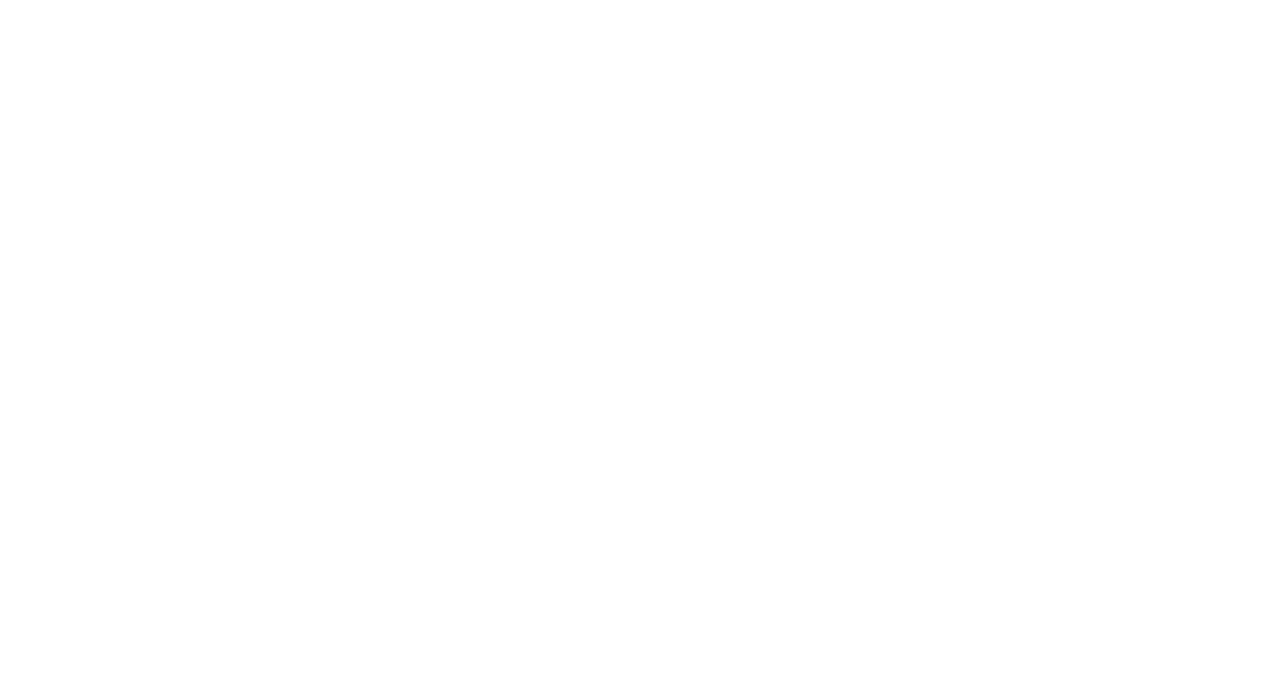
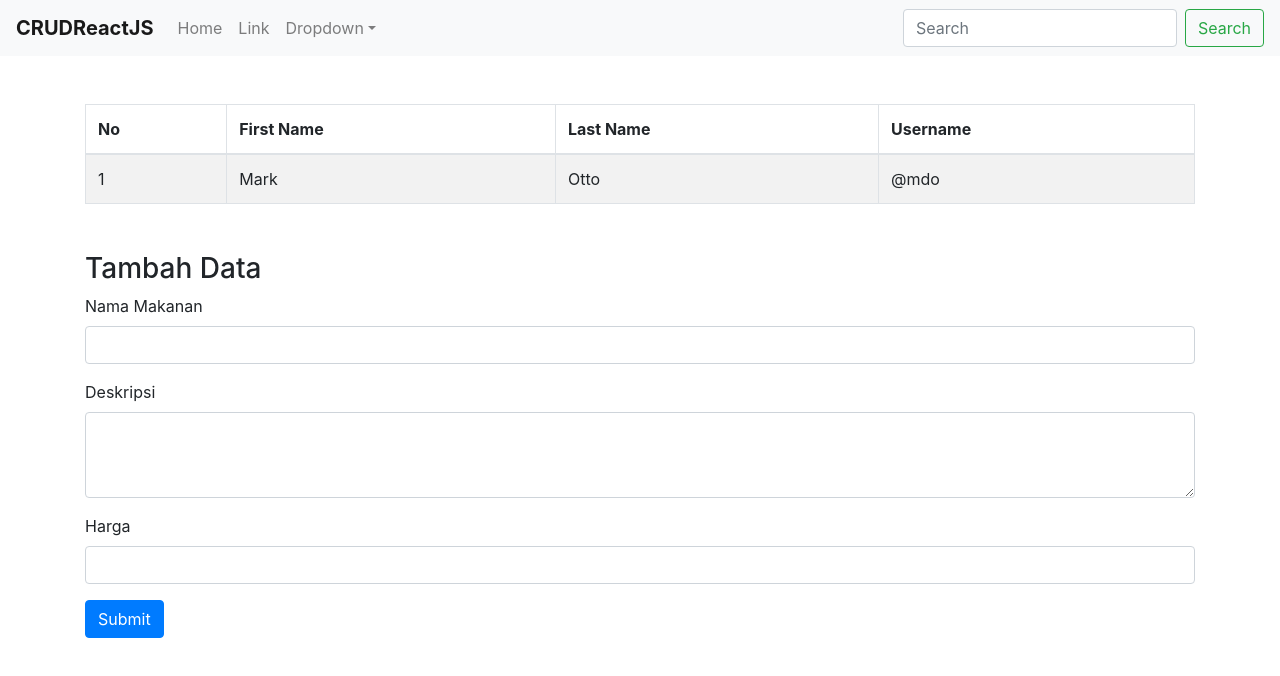
Before and after one commit to andhip/ReactJS, a React (Create React App) app: page / in a window 1280 px wide. Shown: the top 676 px of the page. Built offline with nearby package versions, Linux system fonts and the light colour scheme.

Commit message:
React-Bootstrap .Table.Form.Nav

```diff
--- /dev/null
+++ b/src/crud/Formulir.js
@@ -0,0 +1,38 @@
+import React from "react";
+import { Row, Col, Form, Button } from "react-bootstrap";
+
+const Formulir = () => {
+  return (
+    <div className="mt-5 mb-5">
+      <Row>
+        <Col>
+          <h3>Tambah Data</h3>
+        </Col>
+      </Row>
+
+      <Row>
+        <Col>
+          <Form>
+            <Form.Group controlId="formBasicEmail">
+              <Form.Label>Nama Makanan</Form.Label>
+              <Form.Control type="text" name="nama" />
+            </Form.Group>
+            <Form.Group controlId="deskripsi">
+              <Form.Label>Deskripsi</Form.Label>
+              <Form.Control as="textarea" rows={3} name="deskripsi" />
+            </Form.Group>
+            <Form.Group controlId="harga">
+              <Form.Label>Harga</Form.Label>
+              <Form.Control type="number" name="harga" />
+            </Form.Group>
+            <Button variant="primary" type="submit">
+              Submit
+            </Button>
+          </Form>
+        </Col>
+      </Row>
+    </div>
+  );
+};
+
+export default Formulir;
--- /dev/null
+++ b/src/crud/NavComponent.js
@@ -0,0 +1,43 @@
+import React from "react";
+import {
+  NavDropdown,
+  Nav,
+  Navbar,
+  Form,
+  FormControl,
+  Button,
+} from "react-bootstrap";
+
+const NavComponent = () => {
+  return (
+    <Navbar bg="light" expand="lg">
+      <Navbar.Brand href="#home">
+        <b>CRUDReactJS</b>
+      </Navbar.Brand>
+      <Navbar.Toggle aria-controls="basic-navbar-nav" />
+      <Navbar.Collapse id="basic-navbar-nav">
+        <Nav className="mr-auto">
+          <Nav.Link href="#home">Home</Nav.Link>
+          <Nav.Link href="#link">Link</Nav.Link>
+          <NavDropdown title="Dropdown" id="basic-nav-dropdown">
+            <NavDropdown.Item href="#action/3.1">Action</NavDropdown.Item>
+            <NavDropdown.Item href="#action/3.2">
+              Another action
+            </NavDropdown.Item>
+            <NavDropdown.Item href="#action/3.3">Something</NavDropdown.Item>
+            <NavDropdown.Divider />
+            <NavDropdown.Item href="#action/3.4">
+              Separated link
+            </NavDropdown.Item>
+          </NavDropdown>
+        </Nav>
+        <Form inline>
+          <FormControl type="text" placeholder="Search" className="mr-sm-2" />
+          <Button variant="outline-success">Search</Button>
+        </Form>
+      </Navbar.Collapse>
+    </Navbar>
+  );
+};
+
+export default NavComponent;
--- /dev/null
+++ b/src/crud/Tab.js
@@ -0,0 +1,28 @@
+import React from 'react'
+import {Table} from 'react-bootstrap'
+
+function Tab() {
+    return (
+        <Table striped bordered hover>
+  <thead>
+    <tr>
+      <th>No</th>
+      <th>First Name</th>
+      <th>Last Name</th>
+      <th>Username</th>
+    </tr>
+  </thead>
+  <tbody>
+    <tr>
+      <td>1</td>
+      <td>Mark</td>
+      <td>Otto</td>
+      <td>@mdo</td>
+    </tr>
+
+  </tbody>
+</Table>
+    )
+}
+
+export default Tab
--- /dev/null
+++ b/src/crud/index.js
@@ -0,0 +1,18 @@
+import Tab from "./Tab";
+import React, { Component } from "react";
+import NavComponent from "./NavComponent";
+import Formulir from "./Formulir";
+
+export default class Crud extends Component {
+  render() {
+    return (
+      <div>
+        <NavComponent />
+        <div className="container mt-5">
+          <Tab />
+          <Formulir />
+        </div>
+      </div>
+    );
+  }
+}
--- a/src/index.js
+++ b/src/index.js
@@ -1,14 +1,14 @@
-import React from 'react';
-import ReactDOM from 'react-dom';
+import React from "react";
+import ReactDOM from "react-dom";
 // import './Style.css';
 // import App from './App';
 // import Variable from './Variable'
 // import StateProp from './StateProp';
 // import Map from './Map'
 // import LifeCycle from './LifeCycle'
-import tictactoe from './tictactoe'
+import Crud from "./crud";
 
-
+import "bootstrap/dist/css/bootstrap.min.css";
 
 ReactDOM.render(
   <React.StrictMode>
@@ -16,7 +16,7 @@
     {/* <StateProp /> */}
     {/* <Map /> */}
     {/* <LifeCycle/> */}
-    <tictactoe/>
+    <Crud />
   </React.StrictMode>,
-  document.getElementById('root')
+  document.getElementById("root")
 );
--- a/src/tictactoe.js
+++ /dev/null
@@ -1,7 +0,0 @@
-function Square(props) {
-    return (
-        <button className="square" onClick={props.onClick}>
-            {props.value}
-        </button>
-    );
-}
```
Also changed, not shown: src/reactjsdasar/Style.css (+19 -20 lines).
